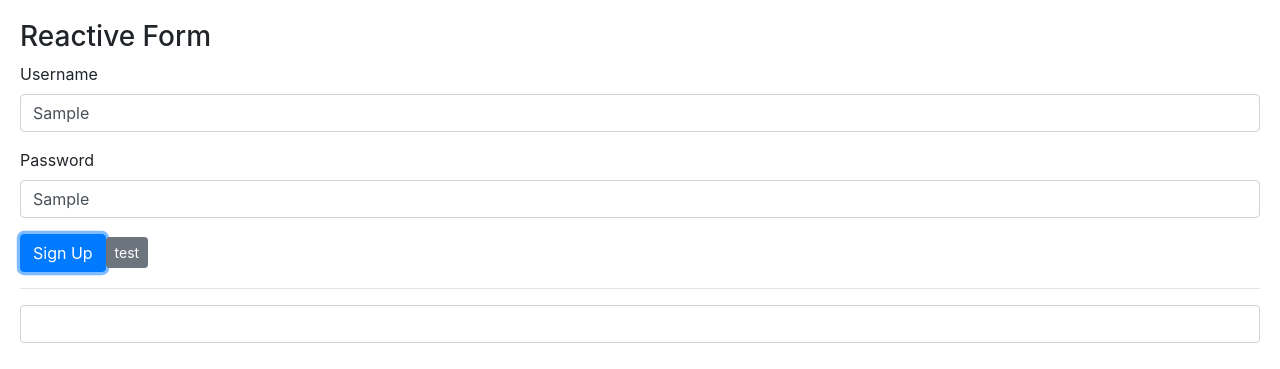
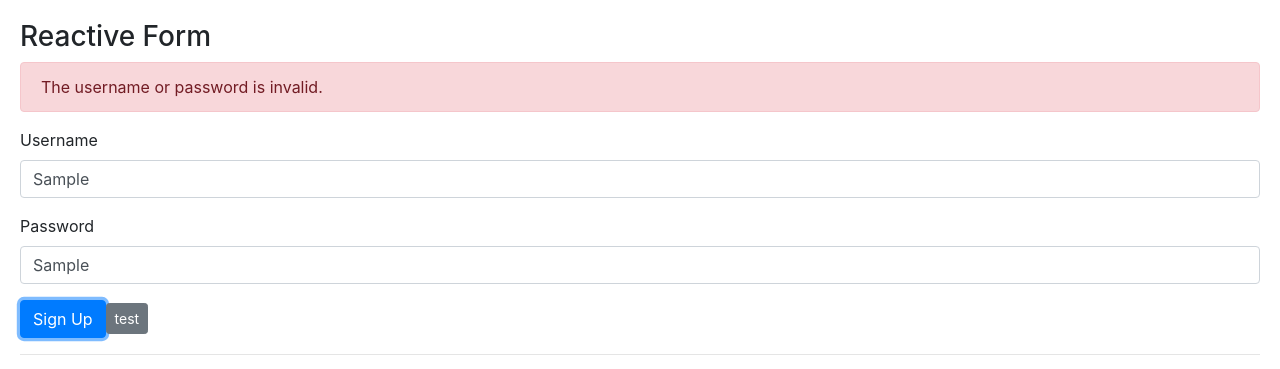
Before and after one commit to luk452/AngularDemo, an Angular app: page / in a window 1280 px wide. Both pictures are taken after typing "Sample", "Sample" into the empty fields and a click on the button "Sign Up". Shown: the top 369 px of the page. Built offline with nearby package versions, Linux system fonts and the light colour scheme; no server answers.

Commit message:
Reactive Forms: Validating Whole Form

```diff
--- a/src/app/signup-form/signup-form.component.html
+++ b/src/app/signup-form/signup-form.component.html
@@ -1,5 +1,6 @@
 <h3>Reactive Form</h3>
-<form [formGroup]="form">
+<form [formGroup]="form" (ngSubmit)="login()">
+    <div *ngIf="form.errors" class="alert alert-danger">The username or password is invalid.</div>
     <div class="form-group">
         <label for="username">Username</label>
         <input
--- a/src/app/signup-form/signup-form.component.ts
+++ b/src/app/signup-form/signup-form.component.ts
@@ -21,6 +21,18 @@
     )
   });
 
+  login() {
+    console.log(this.form);
+
+    // let isValid = authService.login(this.form.value)
+    const isValid = false; // simulate false
+    if (!isValid) {
+      this.form.setErrors({
+        invalidLogin: true
+      });
+    }
+  }
+
   get username() {
     return this.form.get('username');
   }
--- a/tslint.json
+++ b/tslint.json
@@ -10,7 +10,7 @@
       true,
       "check-space"
     ],
-    "curly": true,
+    "curly": false,
     "deprecation": {
       "severity": "warn"
     },
@@ -126,7 +126,7 @@
     "component-selector": [
       true,
       "element",
-      "app",
+      "",
       "kebab-case"
     ],
     "no-output-on-prefix": true,
```
